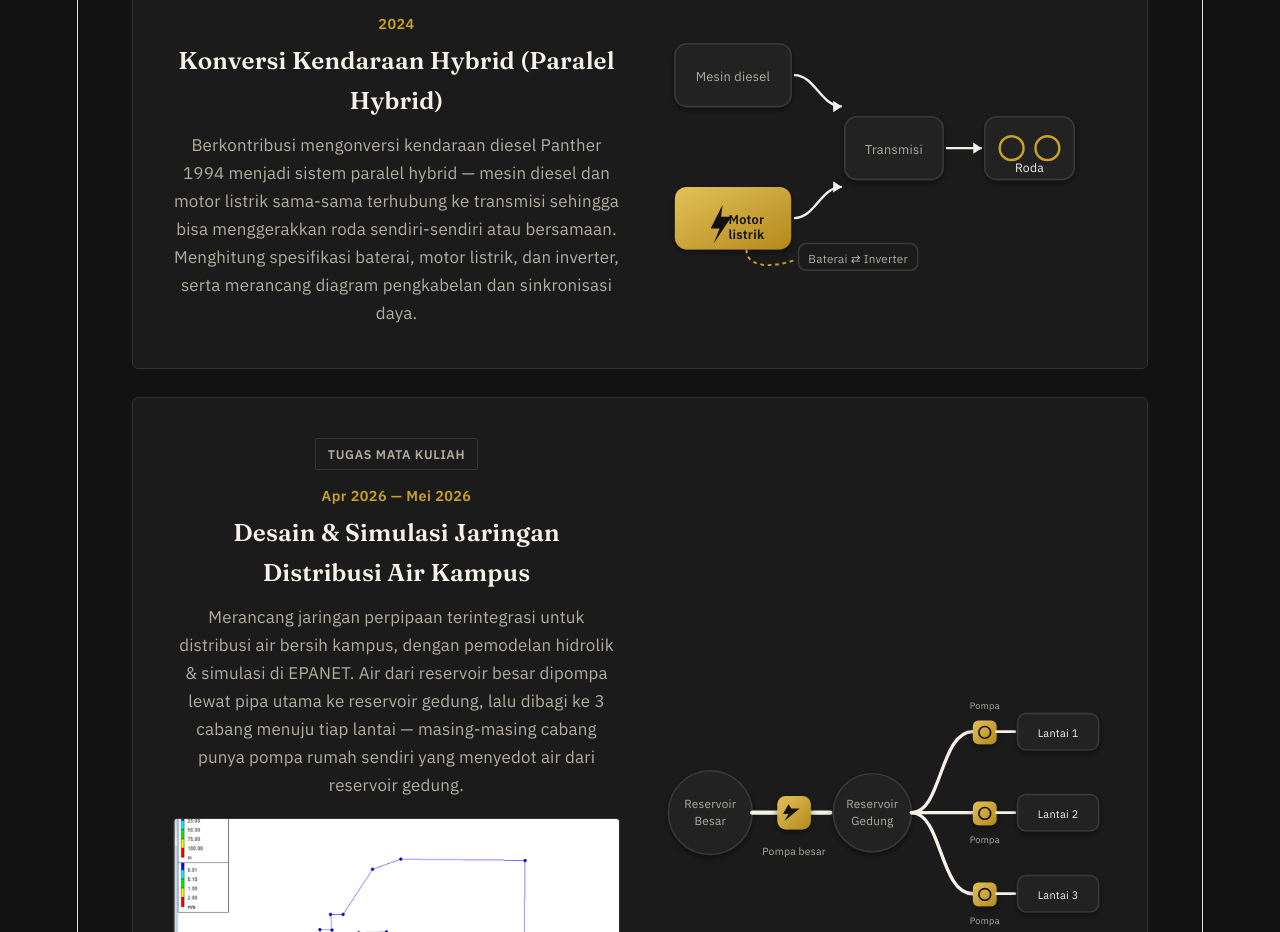
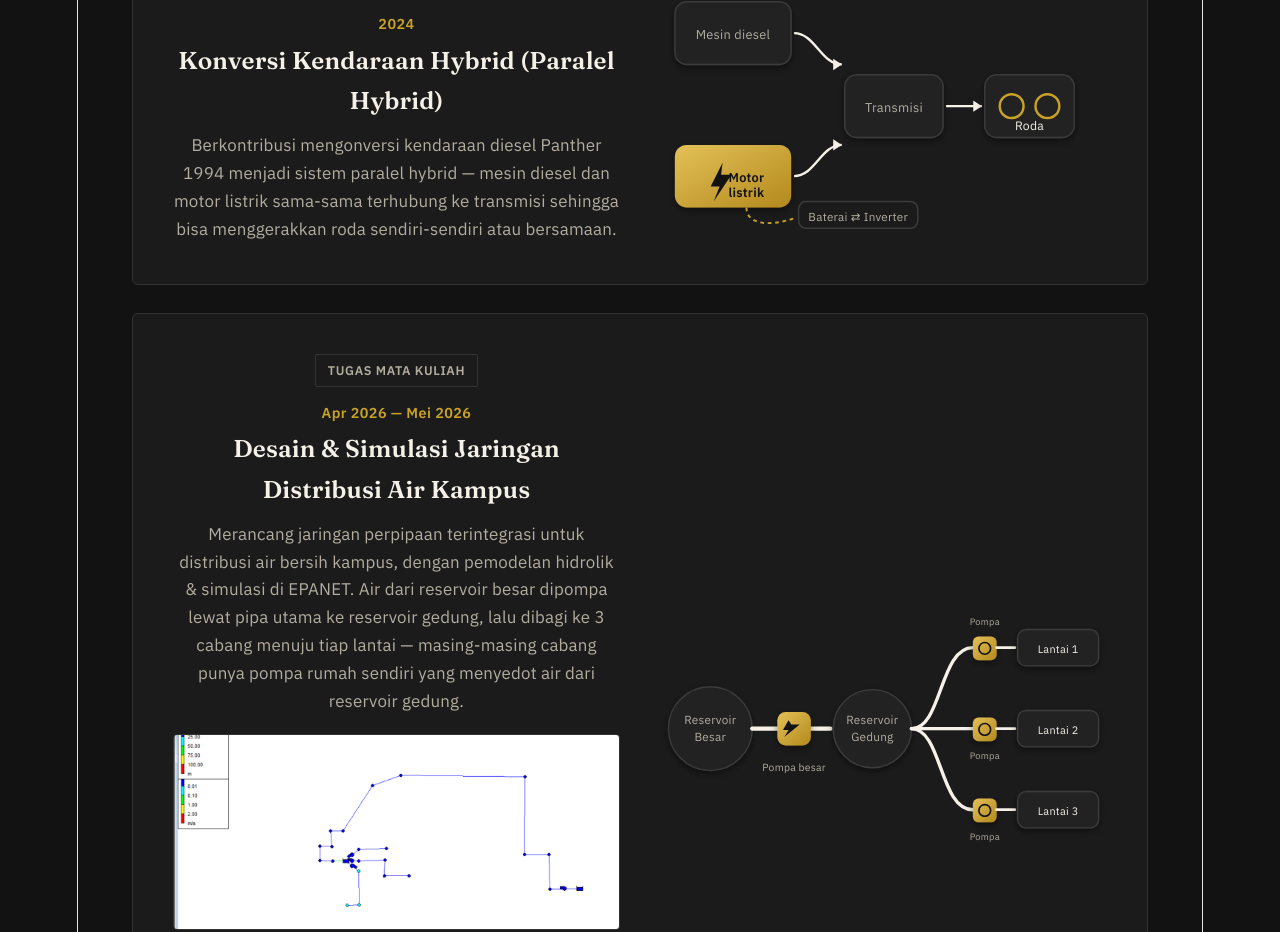
Before and after one commit to yazayazanet/portfolio-saya, a React (Vite) app: page / in a window 1280 px wide. Shown: the part 4140-5072 px from the top of the page. Built offline with nearby package versions, Linux system fonts and the light colour scheme.

Commit message:
update deskripsi proyek konversi hybrid

```diff
--- a/src/App.tsx
+++ b/src/App.tsx
@@ -251,8 +251,7 @@ function App() {
                 Berkontribusi mengonversi kendaraan diesel Panther 1994 menjadi sistem
                 paralel hybrid — mesin diesel dan motor listrik sama-sama terhubung ke
                 transmisi sehingga bisa menggerakkan roda sendiri-sendiri atau bersamaan.
-                Menghitung spesifikasi baterai, motor listrik, dan inverter, serta merancang
-                diagram pengkabelan dan sinkronisasi daya.
+
               </p>
             </div>
           </div>
```
